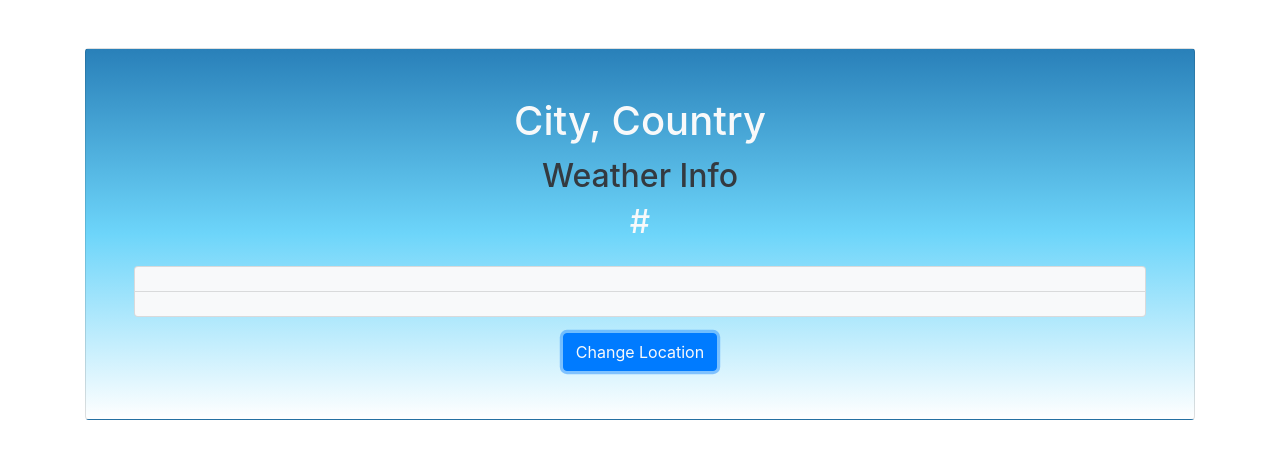
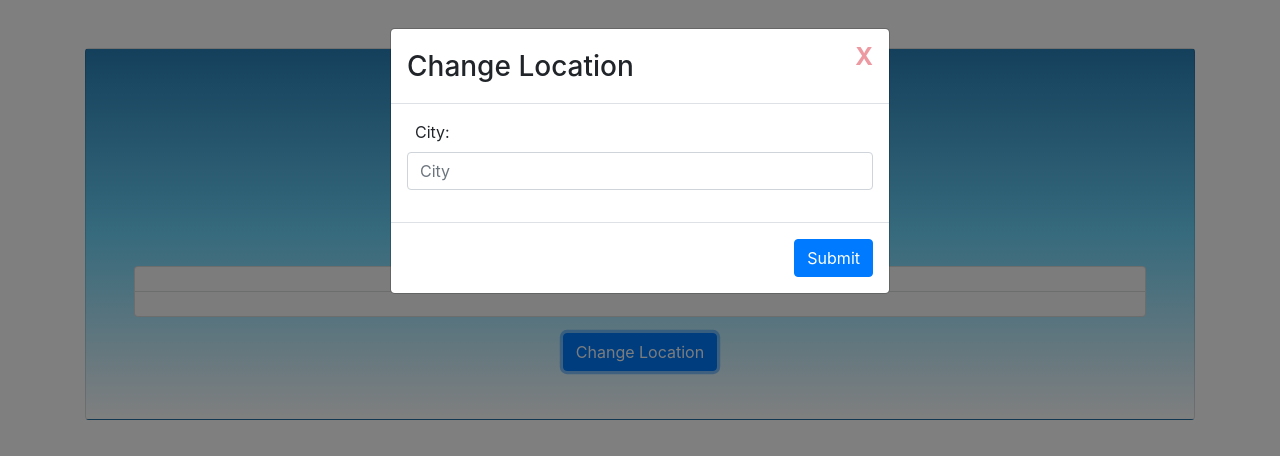
Before and after one commit to h-sarhan/WeatherJS, a plain HTML site: page index.html in a window 1280 px wide. Both pictures are taken after a click on the button "Change Location". Drawn offline with nearby package versions, Linux system fonts and the light colour scheme; no server answers.

Commit message:
Added modal

```diff
--- a/app.js
+++ b/app.js
@@ -1,4 +1,22 @@
-const city = "London";
+const cityName = document.getElementById("city");
+const changeLocation = document.getElementById("submit");
+const defaultCity = "London";
 
-const weather = new Weather(city);
+let weather = new Weather(defaultCity);
 weather.getStats();
+
+function showError() {
+	let err = document.getElementById("error");
+	err.className = "alert alert-danger";
+	err.textContent = "City not found";
+	setTimeout(() => {
+		err.className = "alert alert-danger d-none";
+	}, 3000);
+}
+
+changeLocation.addEventListener("click", () => {
+	if (cityName.value != "") {
+		weather = new Weather(cityName.value);
+		weather.getStats();
+	}
+});
--- a/index.html
+++ b/index.html
@@ -29,9 +29,50 @@
 					<button
 						class="btn btn-primary text-light mt-3 "
 						style="max-width: 170px;"
+						data-toggle="modal"
+						data-target="#changeLocation"
 					>
 						Change Location
 					</button>
+					<div
+						class="modal"
+						id="changeLocation"
+						style="display:none;"
+						aria-hidden="true"
+					>
+						<div class="modal-dialog">
+							<div class="modal-content">
+								<div class="modal-header">
+									<h3 class="modal-title">Change Location</h3>
+									<button class="close text-danger" data-dismiss="modal">
+										X
+									</button>
+								</div>
+								<div class="modal-body">
+									<div class="form-group" style="text-align:left">
+										<label for="City" class="ml-2" style="text-align:left"
+											>City:</label
+										>
+										<input
+											type="text"
+											class="form-control"
+											placeholder="City"
+											id="city"
+										/>
+									</div>
+								</div>
+								<div class="modal-footer">
+									<button
+										class="btn btn-primary"
+										data-dismiss="modal"
+										id="submit"
+									>
+										Submit
+									</button>
+								</div>
+							</div>
+						</div>
+					</div>
 				</div>
 			</div>
 		</div>
```
